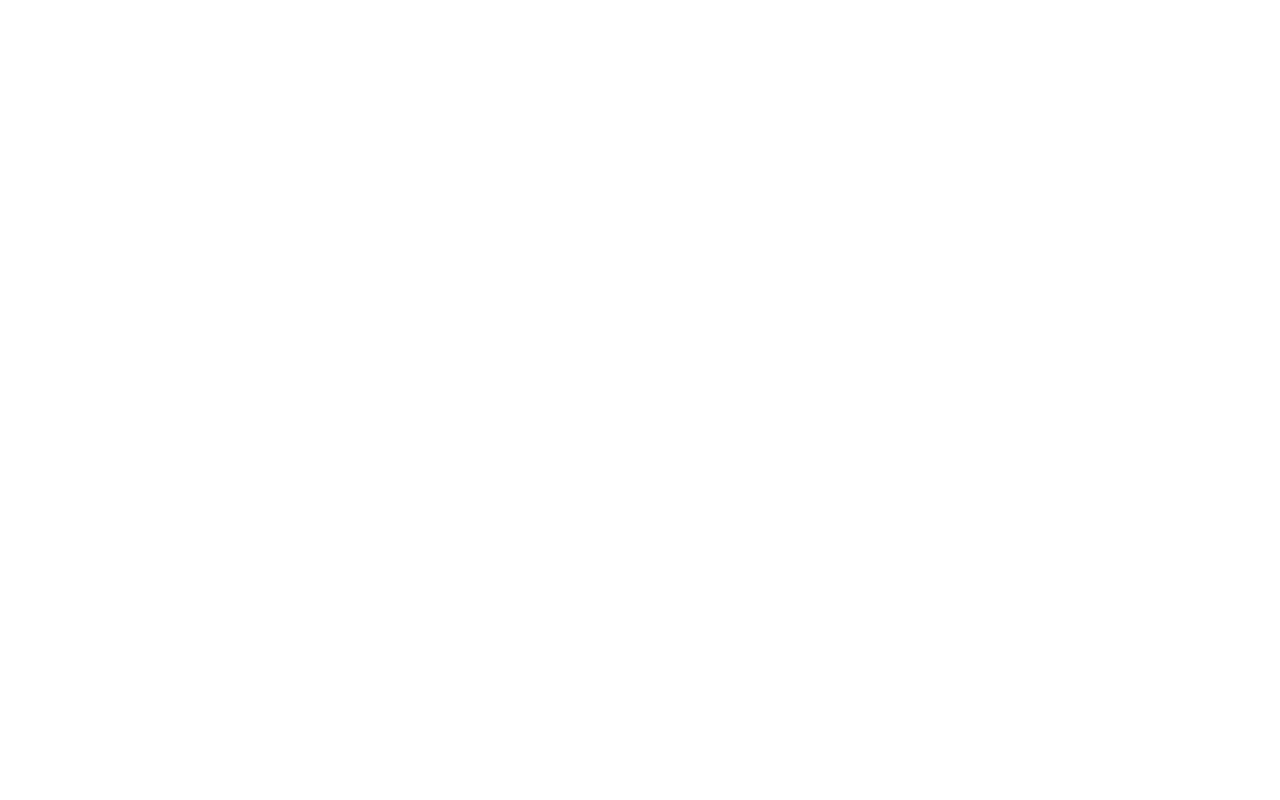
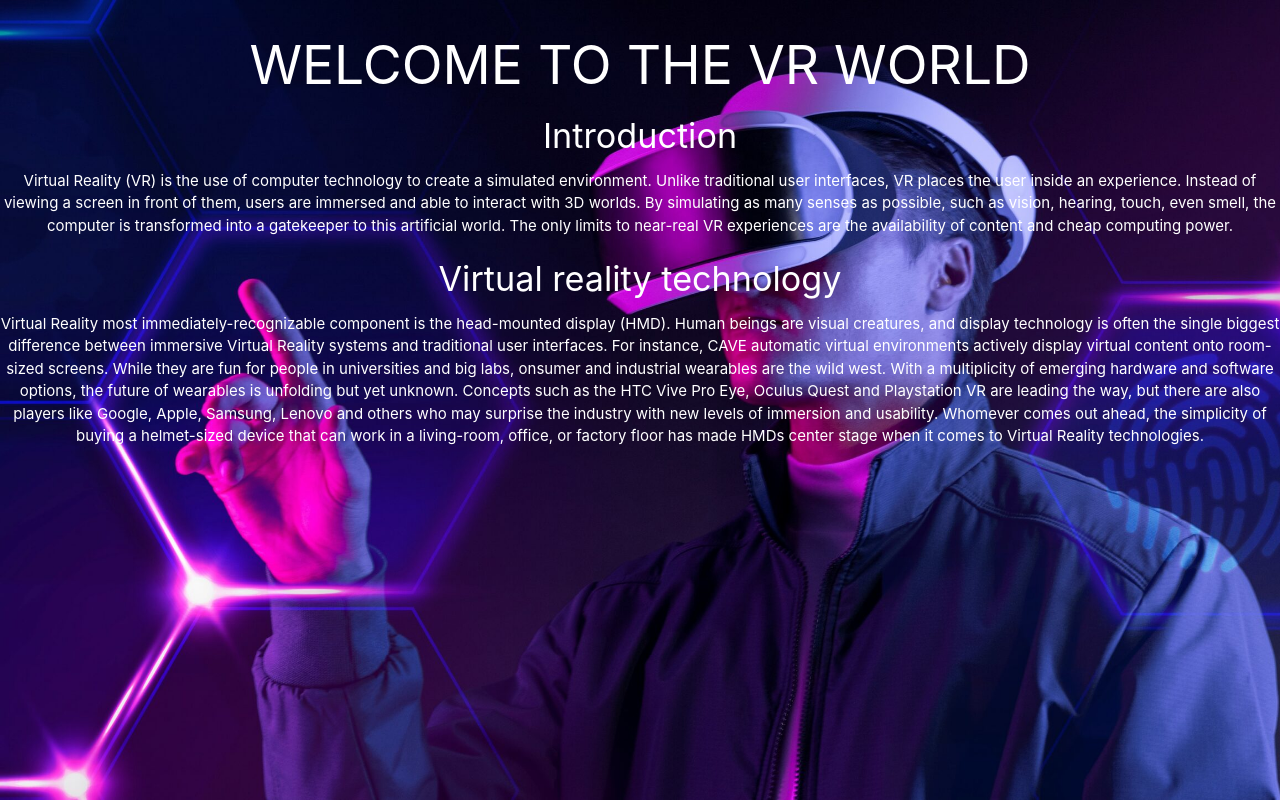
Before and after one commit to ChelleyD/99-ways-of-looking-at-CS, a plain HTML site: page index.html in a window 1280 px wide. Drawn offline with nearby package versions, Linux system fonts and the light colour scheme.

Commit message:
changed images due to lack of text visibility

```diff
--- a/index.css
+++ b/index.css
@@ -1,9 +1,12 @@
 body {
-    background-image: url(images/homepage/vr.jpeg);
-    background-repeat: none;
+    background-image: url(images/homepage/background.jpeg);
     background-size: contain;
     color: white;
     text-align: center;
+    background-repeat: no-repeat;
+    background-attachment: fixed;
+    background-size: cover;
+}
 }
 
 
--- a/index.html
+++ b/index.html
@@ -22,10 +22,20 @@
     <h2 class="welcome">  WELCOME TO THE VR WORLD  </h2>
 
 <h4> Introduction</h4>
-  <p> Virtual reality is a computer-generated environment that lets you experience a different reality.
-      A VR headset fits around your head and over your eyes, and visually separates you from whatever space you're
-     physically occupying. Images are fed to your eyes from two small lenses.
-     VR comes in a few different forms. </p>
+  <p> Virtual Reality (VR) is the use of computer technology to create a simulated environment. Unlike traditional user interfaces,
+    VR places the user inside an experience. Instead of viewing a screen in front of them, users are immersed and able to interact with 3D worlds.
+    By simulating as many senses as possible, such as vision, hearing, touch, even smell, the computer is transformed into a gatekeeper to this artificial world.
+    The only limits to near-real VR experiences are the availability of content and cheap computing power.
+    </p>
+
+    <h4> Virtual reality technology</h4>
+
+    <p> Virtual Reality most immediately-recognizable component is the head-mounted display (HMD). Human beings are visual creatures,
+        and display technology is often the single biggest difference between immersive Virtual Reality systems and traditional user interfaces.
+        For instance, CAVE automatic virtual environments actively display virtual content onto room-sized screens. While they are fun for people in universities and big labs,
+        onsumer and industrial wearables are the wild west.
+        With a multiplicity of emerging hardware and software options, the future of wearables is unfolding but yet unknown. Concepts such as the HTC Vive Pro Eye, Oculus Quest and Playstation VR are leading the way, but there are also players like Google, Apple, Samsung, Lenovo and others who may surprise the industry with new levels of immersion and usability. Whomever comes out ahead, the simplicity of buying a helmet-sized device that can work in a living-room,
+        office, or factory floor has made HMDs center stage when it comes to Virtual Reality technologies. </p>
 
 </body>
 </html>
```
